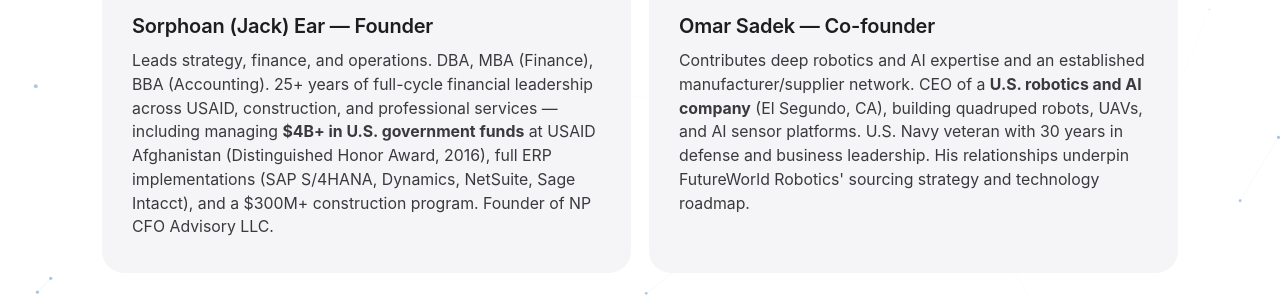
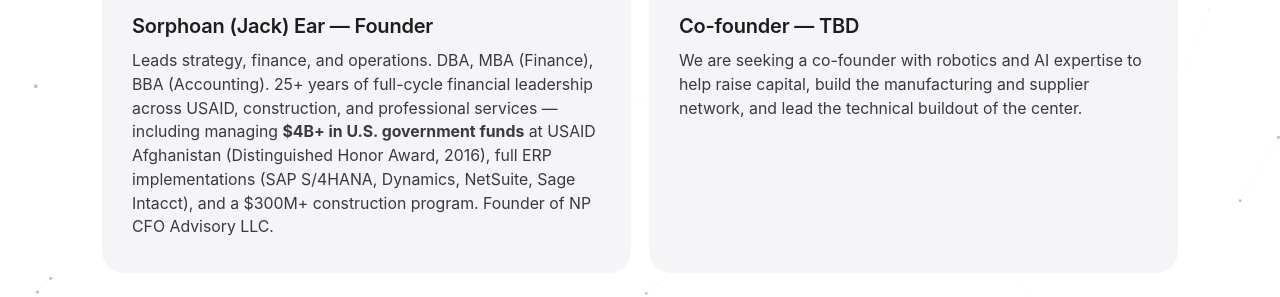
Before and after one commit to Scorpion-Labo/FWR-Financial-Model-GASB, a plain HTML site: page team.html in a window 1280 px wide. Shown: the part 448-745 px from the top of the page. Drawn offline with Linux system fonts and the light colour scheme.

Commit message:
Add files via upload

```diff
--- a/team.html
+++ b/team.html
@@ -37,8 +37,8 @@
   <div class="cards" style="grid-template-columns:repeat(auto-fit,minmax(360px,1fr))">
     <div class="card reveal"><span class="ico">👤</span><h3>Sorphoan (Jack) Ear — Founder</h3>
       <p style="color:#3a3a3e">Leads strategy, finance, and operations. DBA, MBA (Finance), BBA (Accounting). 25+ years of full-cycle financial leadership across USAID, construction, and professional services — including managing <strong>$4B+ in U.S. government funds</strong> at USAID Afghanistan (Distinguished Honor Award, 2016), full ERP implementations (SAP S/4HANA, Dynamics, NetSuite, Sage Intacct), and a $300M+ construction program. Founder of NP CFO Advisory LLC.</p></div>
-    <div class="card reveal"><span class="ico">🤖</span><h3>Omar Sadek — Co-founder</h3>
-      <p style="color:#3a3a3e">Contributes deep robotics and AI expertise and an established manufacturer/supplier network. CEO of a <strong>U.S. robotics and AI company</strong> (El Segundo, CA), building quadruped robots, UAVs, and AI sensor platforms. U.S. Navy veteran with 30 years in defense and business leadership. His relationships underpin FutureWorld Robotics' sourcing strategy and technology roadmap.</p></div>
+    <div class="card reveal"><span class="ico">🤖</span><h3>Co-founder — TBD</h3>
+      <p style="color:#3a3a3e">We are seeking a co-founder with robotics and AI expertise to help raise capital, build the manufacturing and supplier network, and lead the technical buildout of the center.</p></div>
   </div>
   <div class="callout reveal" style="margin-top:26px"><h4>A clean structure for investors</h4><p>FutureWorld Robotics is established as a distinct consumer-entertainment entity, separate from any affiliated defense work, with sourcing and IP arrangements kept at arm's length — detailed in the Entity &amp; Legal framework.</p></div>
   <h3 class="blk reveal" style="margin-top:30px">Key hires to recruit</h3>
```
Also changed, not shown: market.html (+2 -2 lines).
